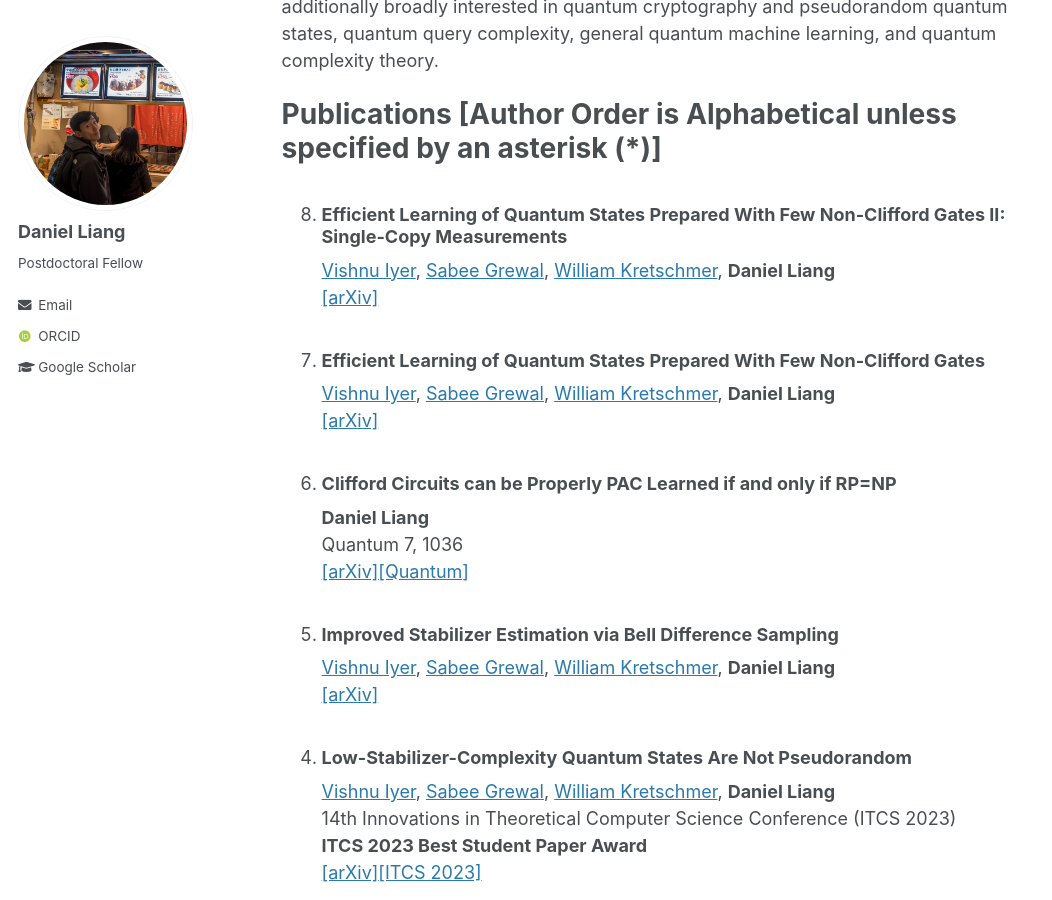
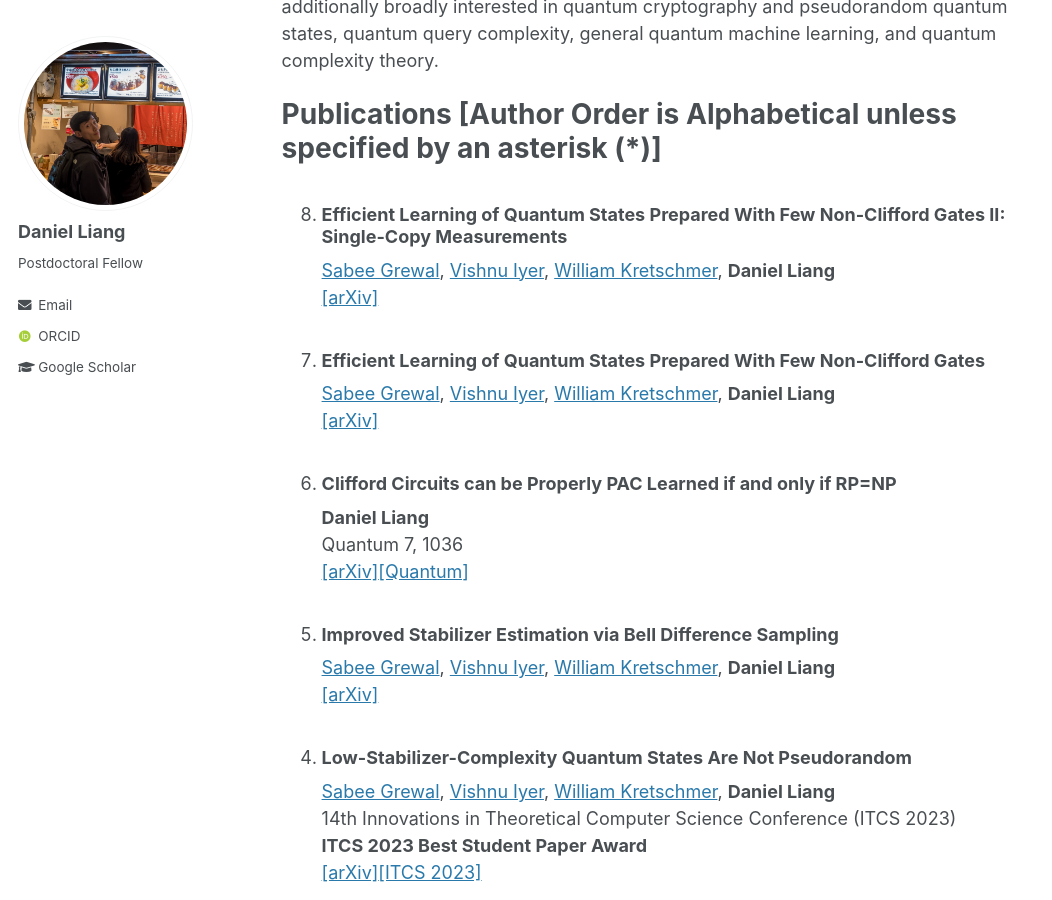
Before and after one commit to Daniel-You-Liang/Daniel-You-Liang.github.io, a Jekyll site: the page built from _pages/about.md, in a window 1280 px wide and 900 px high, scrolled down 454 px. Shown: the whole window, without its empty margins (0-1052 px from the left). Built offline with Jekyll 4.4.1, drawn with Linux system fonts in a browser that asks for light colours; some web fonts are replaced.

```diff
--- a/_pages/about.md
+++ b/_pages/about.md
@@ -17,15 +17,15 @@ My focus is on the application of both classical and quantum statistical/computa
 Publications \[Author Order is Alphabetical unless specified by an asterisk (*)\]
 ======
 1. ### Efficient Learning of Quantum States Prepared With Few Non-Clifford Gates II: Single-Copy Measurements
-[Vishnu Iyer](https://vishnuiyer.org/), [Sabee Grewal](https://sabeegrewal.com/), [William Kretschmer](https://www.cs.utexas.edu/~kretsch/), **Daniel Liang**<br />[[arXiv]](https://arxiv.org/abs/2308.07175)
+[Sabee Grewal](https://sabeegrewal.com/), [Vishnu Iyer](https://vishnuiyer.org/), [William Kretschmer](https://www.cs.utexas.edu/~kretsch/), **Daniel Liang**<br />[[arXiv]](https://arxiv.org/abs/2308.07175)
 1. ### Efficient Learning of Quantum States Prepared With Few Non-Clifford Gates
-[Vishnu Iyer](https://vishnuiyer.org/), [Sabee Grewal](https://sabeegrewal.com/), [William Kretschmer](https://www.cs.utexas.edu/~kretsch/), **Daniel Liang**<br />[[arXiv]](https://arxiv.org/abs/2305.13409)
+[Sabee Grewal](https://sabeegrewal.com/), [Vishnu Iyer](https://vishnuiyer.org/), [William Kretschmer](https://www.cs.utexas.edu/~kretsch/), **Daniel Liang**<br />[[arXiv]](https://arxiv.org/abs/2305.13409)
 1. ### Clifford Circuits can be Properly PAC Learned if and only if RP=NP
 **Daniel Liang**<br />Quantum 7, 1036<br />[[arXiv]](https://arxiv.org/abs/2204.06638)[[Quantum]](https://doi.org/10.22331/q-2023-06-07-1036)
 1. ### Improved Stabilizer Estimation via Bell Difference Sampling
-[Vishnu Iyer](https://vishnuiyer.org/), [Sabee Grewal](https://sabeegrewal.com/), [William Kretschmer](https://www.cs.utexas.edu/~kretsch/), **Daniel Liang**<br />[[arXiv]](https://arxiv.org/abs/2304.13915)
+[Sabee Grewal](https://sabeegrewal.com/), [Vishnu Iyer](https://vishnuiyer.org/), [William Kretschmer](https://www.cs.utexas.edu/~kretsch/), **Daniel Liang**<br />[[arXiv]](https://arxiv.org/abs/2304.13915)
 1. ### Low-Stabilizer-Complexity Quantum States Are Not Pseudorandom
-[Vishnu Iyer](https://vishnuiyer.org/), [Sabee Grewal](https://sabeegrewal.com/), [William Kretschmer](https://www.cs.utexas.edu/~kretsch/), **Daniel Liang**<br />14th Innovations in Theoretical Computer Science Conference (ITCS 2023)<br />**ITCS 2023 Best Student Paper Award**<br />[[arXiv]](https://arxiv.org/abs/2209.14530)[[ITCS 2023]](https://doi.org/10.4230/LIPIcs.ITCS.2023.64)
+[Sabee Grewal](https://sabeegrewal.com/), [Vishnu Iyer](https://vishnuiyer.org/), [William Kretschmer](https://www.cs.utexas.edu/~kretsch/), **Daniel Liang**<br />14th Innovations in Theoretical Computer Science Conference (ITCS 2023)<br />**ITCS 2023 Best Student Paper Award**<br />[[arXiv]](https://arxiv.org/abs/2209.14530)[[ITCS 2023]](https://doi.org/10.4230/LIPIcs.ITCS.2023.64)
 1. ### On the Hardness of PAC-learning stabilizer States with Noise
 [Aravind Gollakota](https://www.cs.utexas.edu/~aravindg/), **Daniel Liang**<br />Quantum 6, 640 -- 2022<br />[[arXiv]](https://arxiv.org/abs/2102.05174)[[Quantum]](https://doi.org/10.22331%2Fq-2022-02-02-640)
 1. ### * Investigating quantum approximate optimization algorithms under bang-bang protocols
```
